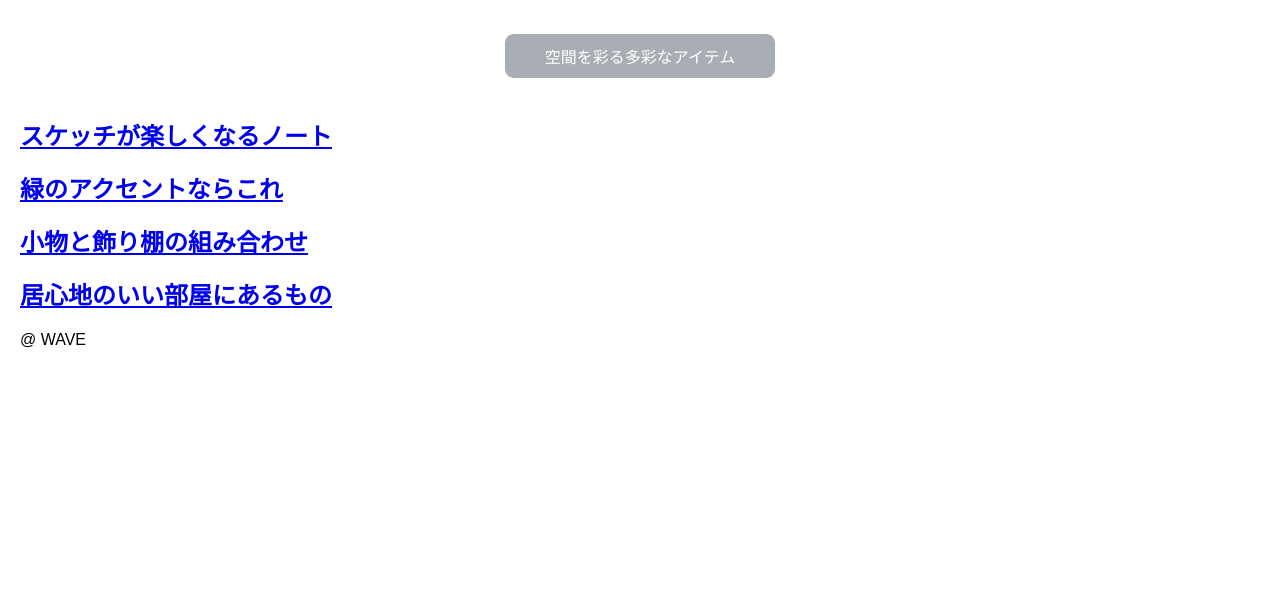
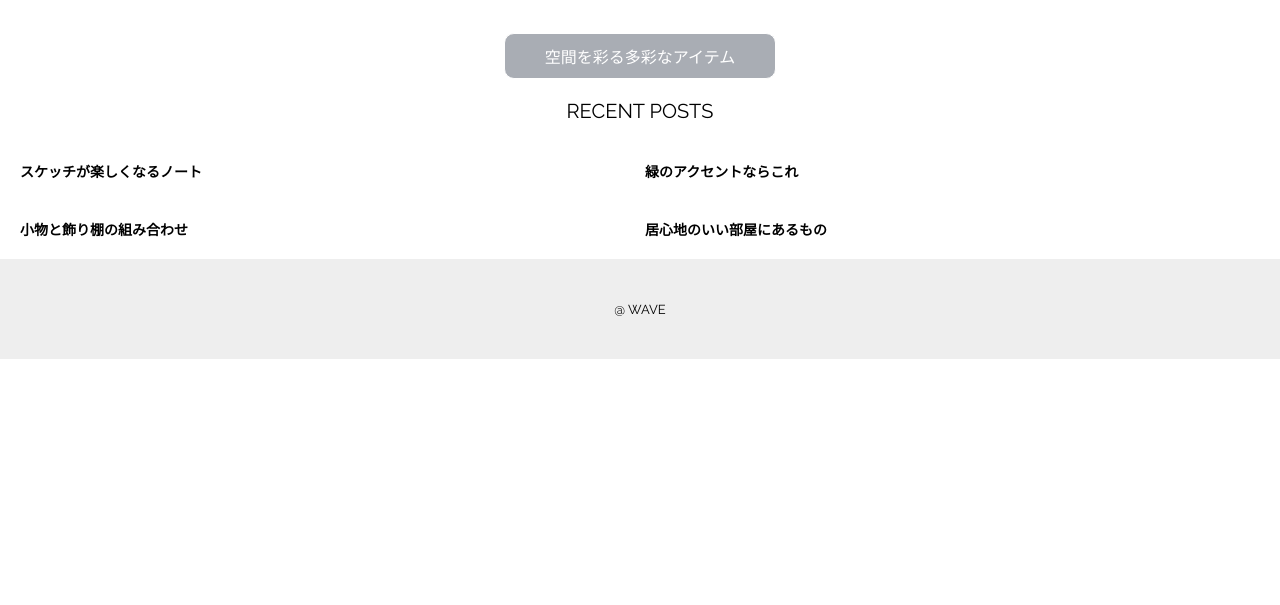
Before and after one commit to r-someya0618/html-grid-layout, a plain HTML site: page index.html in a window 1280 px wide. Shown: the part 195-800 px from the top of the page. Drawn offline with Linux system fonts and the light colour scheme.

Commit message:
記事一覧CSS実装

```diff
--- a/index.html
+++ b/index.html
@@ -4,6 +4,12 @@
     <meta charset="UTF-8" />
     <meta name="viewport" content="width=device-width, initial-scale=1.0" />
     <title>WAVE</title>
+    <link rel="preconnect" href="https://fonts.googleapis.com" />
+    <link rel="preconnect" href="https://fonts.gstatic.com" crossorigin />
+    <link
+      href="https://fonts.googleapis.com/css2?family=Raleway:wght@100..900&display=swap"
+      rel="stylesheet"
+    />
     <link rel="stylesheet" href="style.css" />
   </head>
   <body>
@@ -28,28 +34,29 @@
     </p>
 
     <section>
+      <h2>RECENT POSTS</h2>
       <article>
         <a href="post01.html">
           <figure><img src="img/note.jpg" alt="" /></figure>
-          <h2>スケッチが楽しくなるノート</h2>
+          <h3>スケッチが楽しくなるノート</h3>
         </a>
       </article>
       <article>
         <a href="post02.html">
           <figure><img src="img/plant.jpg" alt="" /></figure>
-          <h2>緑のアクセントならこれ</h2>
+          <h3>緑のアクセントならこれ</h3>
         </a>
       </article>
       <article>
         <a href="post03.html">
           <figure><img src="img/items.jpg" alt="" /></figure>
-          <h2>小物と飾り棚の組み合わせ</h2>
+          <h3>小物と飾り棚の組み合わせ</h3>
         </a>
       </article>
       <article>
         <a href="post04.html">
           <figure><img src="img/chair.jpg" alt="" /></figure>
-          <h2>居心地のいい部屋にあるもの</h2>
+          <h3>居心地のいい部屋にあるもの</h3>
         </a>
       </article>
     </section>
--- a/style.css
+++ b/style.css
@@ -32,6 +32,7 @@ header {
   align-self: center;
   font-size: 40px;
   color: #555d6b;
+  font-family: 'Raleway', sans-serif;
 }
 
 /* ナビゲーションメニュー */
@@ -87,6 +88,7 @@ h1 {
   line-height: 1.2;
   text-shadow: 0 0 5px #444;
   text-align: center;
+  font-family: 'Raleway', sans-serif;
 }
 
 /* サブタイトル */
@@ -117,9 +119,47 @@ p img {
 /* 記事一覧 */
 section {
   grid-row: recent;
+  display: grid;
+  grid-template-columns: 1fr 1fr;
+  grid-gap: 20px 10px;
+  gap: 20px 10px;
+}
+
+section a {
+  color: #000;
+  text-decoration: none;
+}
+
+section a:hover {
+  text-decoration: underline;
+}
+
+section h3 {
+  font-size: 14px;
+}
+
+section h2 {
+  grid-column: 1 /-1;
+  font-family: 'Raleway', sans-serif;
+  font-size: 20px;
+  font-weight: normal;
+  text-align: center;
 }
 
 /* フッター */
 footer {
   grid-row: foot;
+  justify-self: center;
+  align-self: center;
+  font-size: 13px;
+  font-family: 'Raleway', sans-serif;
 }
+
+/* フッターのバー */
+body::after {
+  content: '';
+  background-color: #eee;
+  grid-column: 1/-1;
+  grid-row: foot;
+  z-index: -1;
+}
```
